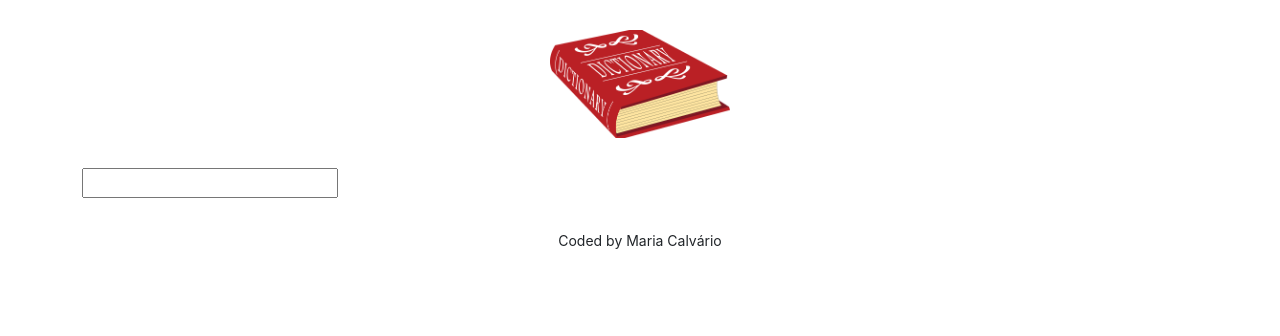
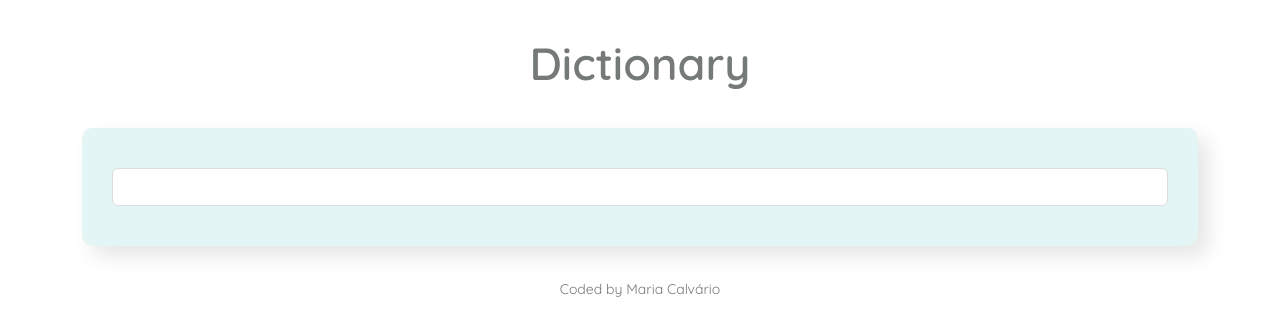
Before and after one commit to mariaCalvario/dictionary-react, a React (Create React App) app: page / in a window 1280 px wide. Shown: the top 336 px of the page. Built offline with nearby package versions, Linux system fonts and the light colour scheme; no server answers.

Commit message:
Added a default keyword and some styling

```diff
--- a/public/index.html
+++ b/public/index.html
@@ -30,6 +30,10 @@
       work correctly both with client-side routing and a non-root public URL.
       Learn how to configure a non-root public URL by running `npm run build`.
     -->
+    <link
+      href="https://fonts.googleapis.com/css2?family=Quicksand:wght@300;400;500;600;700&display=swap"
+      rel="stylesheet"
+    />
     <title>Dictionary React App</title>
   </head>
   <body>
--- a/src/App.css
+++ b/src/App.css
@@ -1,11 +1,13 @@
-.App-header {
-  margin: 30px 0;
+body {
+  font-family: "Quicksand", sans-serif;
+  color: #757a79;
 }
 
-.App-logo {
-  max-width: 180px;
-  display: block;
-  margin: 0 auto;
+.App-header {
+  text-align: center;
+  font-size: 45px;
+  font-weight: 600;
+  margin: 30px 0;
 }
 
 .App-footer {
--- a/src/App.js
+++ b/src/App.js
@@ -1,4 +1,3 @@
-import logo from "./logo.png";
 import Dictionary from "./Dictionary";
 
 import "./App.css";
@@ -7,10 +6,8 @@ export default function App() {
   return (
     <div className="App">
       <div className="container">
-        <header className="App-header">
-          <img src={logo} className="App-logo img-fluid" alt="logo" />
-        </header>
-        <Dictionary />
+        <header className="App-header">Dictionary</header>
+        <Dictionary defaultKeyword="curiosity" />
         <footer className="App-footer">
           <small>Coded by Maria Calvário</small>
         </footer>
--- a/src/Dictionary.css
+++ b/src/Dictionary.css
@@ -1,3 +1,19 @@
 .Dictionary form {
   margin: 10px 0;
 }
+
+.Dictionary section {
+  background-color: #e3f6f5;
+  padding: 30px;
+  border-radius: 10px;
+  box-shadow: 10px 10px 20px rgba(0, 0, 0, 0.1);
+  margin: 20px 0;
+}
+
+.Dictionary input {
+  width: 100%;
+  padding: 6px 10px;
+  color: #333;
+  border: 1px solid #ddd;
+  border-radius: 6px;
+}
--- a/src/Dictionary.js
+++ b/src/Dictionary.js
@@ -4,32 +4,48 @@ import Results from "./Results";
 
 import "./Dictionary.css";
 
-export default function Dictionary() {
-  let [keyword, setKeyword] = useState("");
+export default function Dictionary(props) {
+  let [keyword, setKeyword] = useState(props.defaultKeyword);
   let [results, setResults] = useState(null);
+  let [loaded, setLoaded] = useState(false);
 
   function handleResponse(response) {
     setResults(response.data[0]);
   }
 
-  function search(event) {
-    event.preventDefault();
-
+  function search() {
     //documentation: https://dictionaryapi.dev/
     let apiUrl = `https://api.dictionaryapi.dev/api/v2/entries/en_US/${keyword}`;
     axios.get(apiUrl).then(handleResponse);
+  }
+
+  function handleSubmit(event) {
+    event.preventDefault();
+    search();
   }
 
   function changeKeyword(event) {
     setKeyword(event.target.value);
   }
 
+  function load() {
+    setLoaded(true);
+    search();
+  }
+
+  if (loaded) {
     return (
       <div className="Dictionary">
-      <form onSubmit={search}>
+        <section>
+          <form onSubmit={handleSubmit}>
             <input type="search" onChange={changeKeyword} />
           </form>
+        </section>
         <Results results={results} />
       </div>
     );
+  } else {
+    load();
+    return "Loading";
   }
+}
--- a/src/Meaning.js
+++ b/src/Meaning.js
@@ -8,13 +8,13 @@ export default function Meaning(props) {
       {props.meaning.definitions.map((definition, index) => {
         return (
           <div key={index}>
-            <p>
+            <div>
               {definition.definition}
               <br />
               <strong>Example:</strong>
               <em>{definition.example}</em>
               <Synonyms synonyms={definition.synonyms} />
-            </p>
+            </div>
           </div>
         );
       })}
--- a/src/Phonetics.js
+++ b/src/Phonetics.js
@@ -4,7 +4,7 @@ export default function Phonetics(props) {
   console.log(props.phonetic);
   return (
     <div className="Phonetics">
-      <a href={props.phonetic.audio} target="_blank">
+      <a href={props.phonetic.audio} target="_blank" rel="noreferrer">
         Listen
       </a>
       <br />
--- /dev/null
+++ b/src/Results.css
@@ -0,0 +1,5 @@
+.Results h2 {
+  font-size: 36px;
+  font-weight: bold;
+  line-height: 1.5;
+}
--- a/src/Results.js
+++ b/src/Results.js
@@ -1,11 +1,14 @@
 import React from "react";
 import Meaning from "./Meaning";
 import Phonetics from "./Phonetics";
+
+import "./Results.css";
 
 export default function Results(props) {
   if (props.results) {
     return (
       <div className="Results">
+        <section>
           <h2>{props.results.word}</h2>
           {props.results.phonetics.map((phonetic, index) => {
             return (
@@ -14,12 +17,12 @@ export default function Results(props) {
               </div>
             );
           })}
-
+        </section>
         {props.results.meanings.map((meaning, index) => {
           return (
-            <div key={index}>
+            <section key={index}>
               <Meaning meaning={meaning} />
-            </div>
+            </section>
           );
         })}
       </div>
```
Also changed, not shown: src/logo.png (deleted). Lines whose indentation alone changed are shown as unchanged.
